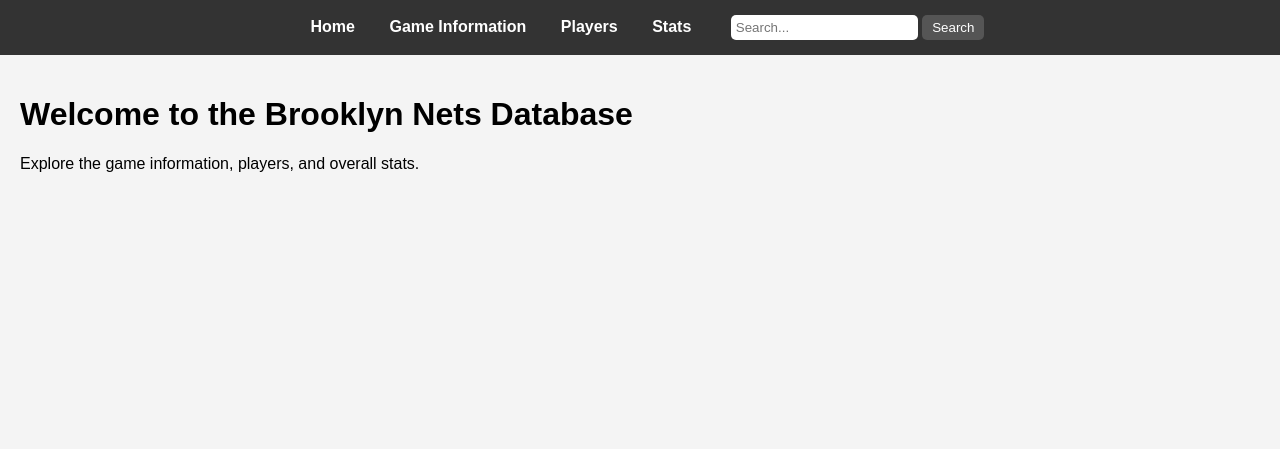
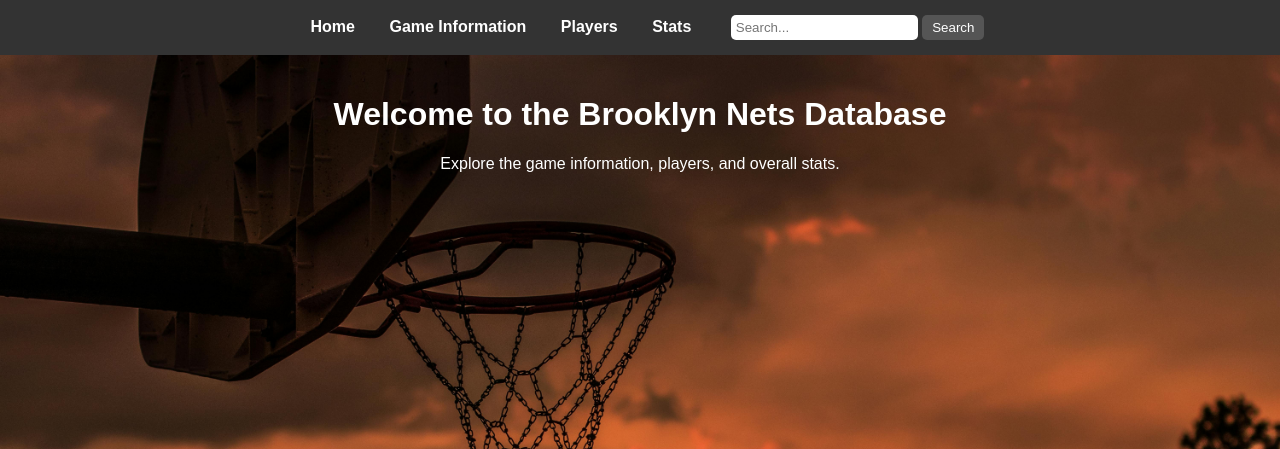
Before and after one commit to Brooklynnets4life/database, a Flask app: page / in a window 1280 px wide. Shown: the top 449 px of the page. Run offline with Flask 3, Linux system fonts and the light colour scheme.

Commit message:
Add files via upload
background image

```diff
--- a/Brookyln Nets/app.py
+++ b/Brookyln Nets/app.py
@@ -34,7 +34,6 @@
     cur = conn.cursor()
     players = cur.execute('SELECT * FROM players').fetchall()
     conn.close()
-    print(players)
     return render_template('players.html', players=players)
 
 
--- a/Brookyln Nets/static/style.css
+++ b/Brookyln Nets/static/style.css
@@ -3,6 +3,9 @@
     background-color: #f4f4f4;
     margin: 0;
     padding: 0;
+    background-image: url("images/background.jpg");
+    background-size: cover;
+    position: relative;
 }
 
 nav {
@@ -61,3 +64,18 @@
     background-color: #333;
     color: #fff;
 }
+
+h1{
+    color: white;
+    text-align: center;
+    size: 100px;
+}
+
+p{
+    color: white;
+    text-align: center;
+}
+
+tr{
+    color: white;
+}
```
Also changed, not shown: Brookyln Nets/static/images/background.jpg (added).
